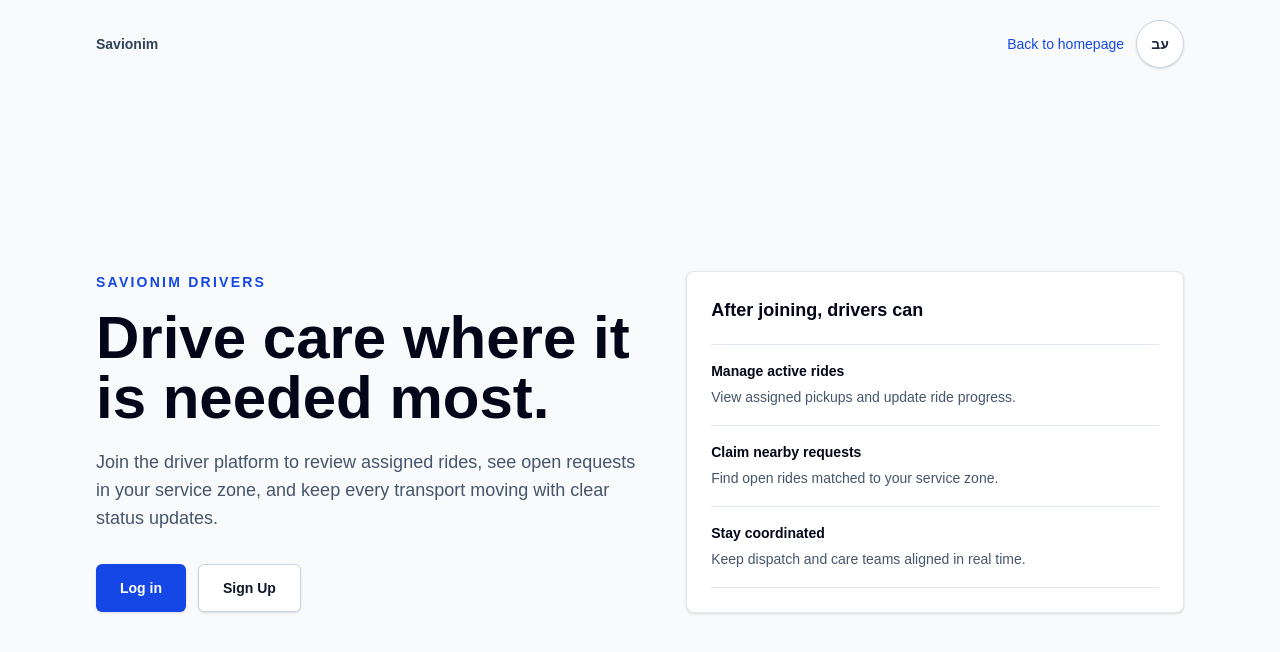
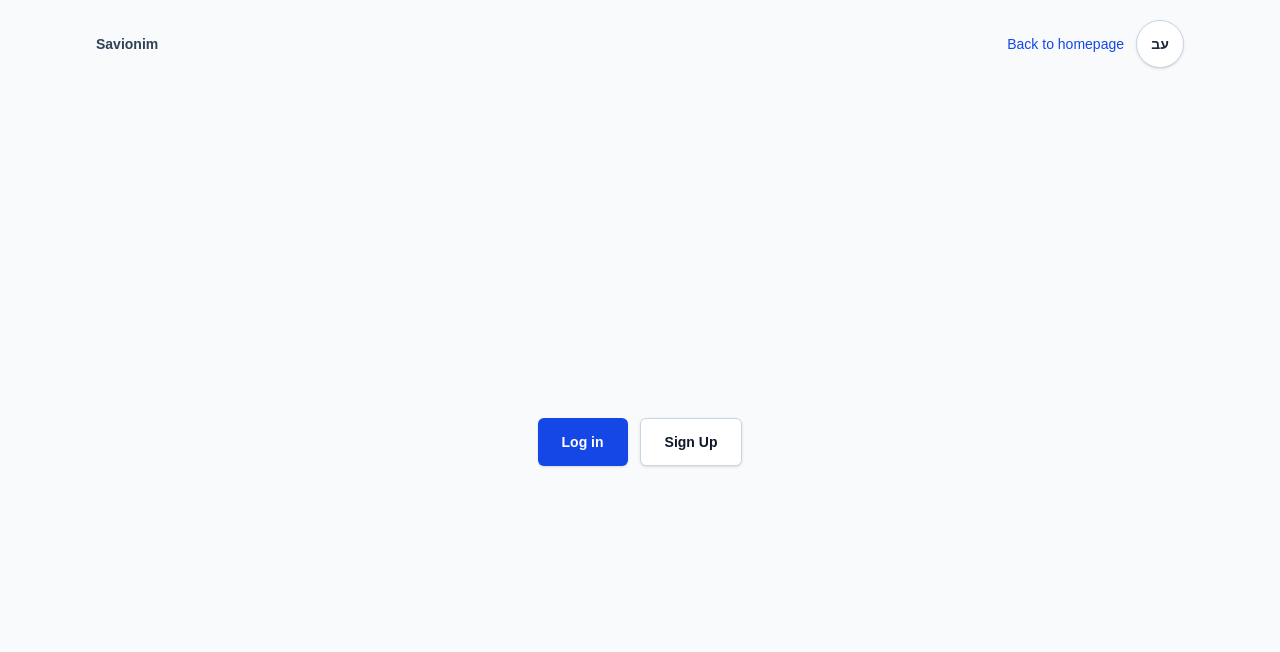
Before and after one commit to Code4Good-26B/savyonim, a Next.js app: page /driver in a window 1280 px wide. Shown: the top 652 px of the page. Built offline with nearby package versions, Linux system fonts and the light colour scheme.

Commit message:
remove words

```diff
--- a/app/driver/page.tsx
+++ b/app/driver/page.tsx
@@ -20,18 +20,10 @@ export default function DriverLandingPage() {
         </div>
       </header>
 
-      <main className="mx-auto flex w-full max-w-6xl flex-col px-5 pb-10 pt-8 sm:px-8 lg:min-h-[calc(100vh-84px)] lg:justify-center">
-        <section className="grid items-center gap-10 lg:grid-cols-[1.05fr_0.95fr]">
-          <div className="max-w-2xl">
-            <p className="text-sm font-semibold uppercase tracking-[0.16em] text-blue-700">{t("landingEyebrow")}</p>
-            <h1 className="mt-4 text-4xl font-semibold tracking-normal text-slate-950 sm:text-5xl lg:text-6xl">
-              {t("landingTitle")}
-            </h1>
-            <p className="mt-5 max-w-xl text-base leading-7 text-slate-600 sm:text-lg">
-              {t("landingBody")}
-            </p>
-
-            <div className="mt-8 flex flex-col gap-3 sm:flex-row">
+      <main className="mx-auto flex w-full max-w-6xl flex-col items-center px-5 pb-10 pt-8 sm:px-8 lg:min-h-[calc(100vh-84px)] lg:justify-center">
+        <section>
+          <div>
+            <div className="flex flex-col gap-3 sm:flex-row">
               <Link
                 href="/login"
                 className="inline-flex min-h-12 items-center justify-center rounded-md bg-blue-700 px-6 py-3 text-sm font-semibold text-white shadow-sm transition hover:bg-blue-800 focus:outline-none focus:ring-2 focus:ring-blue-500 focus:ring-offset-2"
@@ -46,24 +38,6 @@ export default function DriverLandingPage() {
               </Link>
             </div>
           </div>
-
-          <section className="rounded-lg border border-slate-200 bg-white p-5 shadow-sm sm:p-6">
-            <h2 className="text-lg font-semibold text-slate-950">{t("landingCapabilityTitle")}</h2>
-            <div className="mt-5 divide-y divide-slate-200 border-y border-slate-200">
-              <div className="py-4">
-                <p className="text-sm font-semibold text-slate-950">{t("manageActiveRides")}</p>
-                <p className="mt-1 text-sm leading-6 text-slate-600">{t("manageActiveRidesBody")}</p>
-              </div>
-              <div className="py-4">
-                <p className="text-sm font-semibold text-slate-950">{t("claimNearbyRequests")}</p>
-                <p className="mt-1 text-sm leading-6 text-slate-600">{t("claimNearbyRequestsBody")}</p>
-              </div>
-              <div className="py-4">
-                <p className="text-sm font-semibold text-slate-950">{t("stayCoordinated")}</p>
-                <p className="mt-1 text-sm leading-6 text-slate-600">{t("stayCoordinatedBody")}</p>
-              </div>
-            </div>
-          </section>
         </section>
       </main>
     </div>
```
